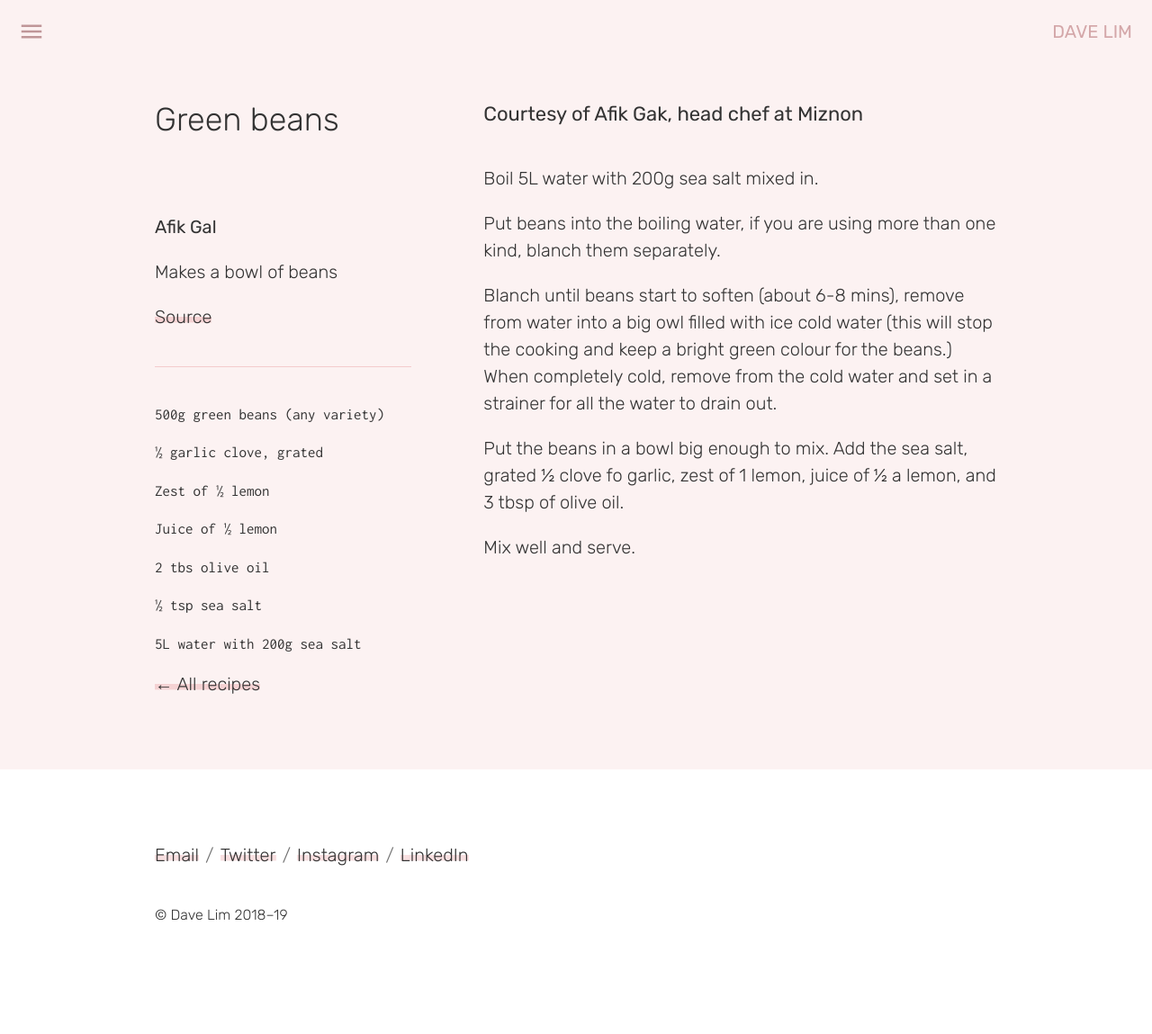
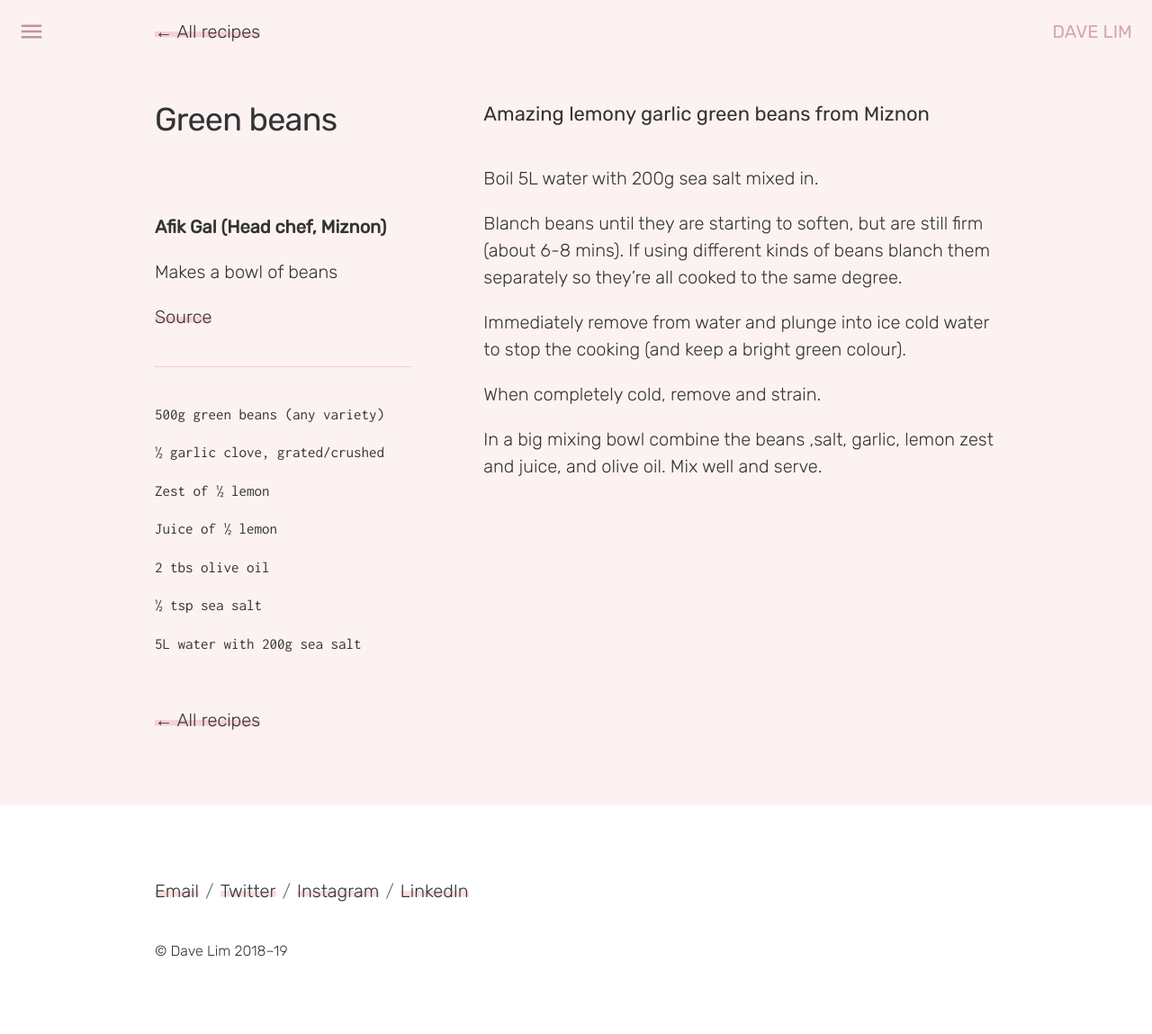
Before and after one commit to dlimiter/dlimiter.github.io, a Jekyll site: the page built from _recipes/afik-gal-green-beans.md, in a window 1280 px wide. Shown: the whole page at 90% size. Built offline with Jekyll 4.4.1, drawn with Linux system fonts in a browser that asks for light colours; before the commit the page ends 1109 px from its top, so only the background shows below that.

Commit message:
Experimets wit new recipe back link

```diff
--- a/_layouts/recipe.html
+++ b/_layouts/recipe.html
@@ -4,6 +4,9 @@
 
 <div class="container recipe">
   <section class="recipe__section recipe__meta">
+    <section class="recipe__link-header">
+      <a href="/recipes/">&larr; All recipes</a>
+    </section>
     <div class="recipe__title">
       <h1>{{ page.title }}</h1>
     </div>
--- a/_recipes/afik-gal-green-beans.md
+++ b/_recipes/afik-gal-green-beans.md
@@ -1,12 +1,12 @@
 ---
 title: Green beans
-description: Courtesy of Afik Gak, head chef at Miznon
-author: Afik Gal
+description: Amazing lemony garlic green beans from Miznon
+author: Afik Gal (Head chef, Miznon)
 source: https://www.abc.net.au/radio/melbourne/programs/drive/recipe-afik-gals-green-beans/9667302
 serves: Makes a bowl of beans
 ingredients:
 - 500g green beans (any variety)
-- ½ garlic clove, grated
+- ½ garlic clove, grated/crushed
 - Zest of ½ lemon
 - Juice of ½ lemon
 - 2 tbs olive oil
@@ -16,11 +16,10 @@
 
 Boil 5L water with 200g sea salt mixed in.
 
-Put beans into the boiling water, if you are using more than one kind, blanch them separately.
+Blanch beans until they are starting to soften, but are still firm (about 6-8 mins). If using different kinds of beans blanch them separately so they're all cooked to the same degree.
 
-Blanch until beans start to soften (about 6-8 mins), remove from water into a big owl filled with ice cold water (this will stop the cooking and keep a bright green colour for the beans.)
-When completely cold, remove from the cold water and set in a strainer for all the water to drain out.
+Immediately remove from water and plunge into ice cold water to stop the cooking (and keep a bright green colour).
 
-Put the beans in a bowl big enough to mix. Add the sea salt, grated ½ clove fo garlic, zest of 1 lemon, juice of ½ a lemon, and 3 tbsp of olive oil.
+When completely cold, remove and strain.
 
-Mix well and serve.
+In a big mixing bowl combine the beans ,salt, garlic, lemon zest and juice, and olive oil. Mix well and serve.
--- a/about.html
+++ b/about.html
@@ -7,8 +7,8 @@
   <div class="recipe__title">
     <h1>{{ page.title }}</h1>
   </div>
-  <div class="">
-    <p class="">
+  <div>
+    <p>
       Melbourne based product &amp; graphic designer and sometimes front-end developer.
     </p>
     <p>
--- a/css/style.scss
+++ b/css/style.scss
@@ -117,17 +117,18 @@
 
 h1, h2,
 .h1, .h2,  {
-  font-weight: 300;
+  font-weight: 400;
   line-height: 1.3;
+  letter-spacing: -0.02em;
 }
 
 strong {
-  font-weight: 400;
+  font-weight: 600;
 }
 
 h3, h4,
 .h3, .h4 {
-  font-weight: 300;
+  font-weight: 400;
 }
 
 .h1, .h2, .h3, .h4 {
@@ -174,7 +175,7 @@
 
 .lede {
   font-size: 1.1rem;
-  font-weight: 500;
+  font-weight: 400;
   margin-bottom: 2rem;
 }
 
@@ -189,7 +190,7 @@
 }
 
 .resumeitem__heading {
-  font-weight: 500;
+  font-weight: 600;
   font-size: 1.1rem;
 }
 
@@ -239,6 +240,12 @@
   &.recipe {
     @media only screen and (min-width: 80em) {
       grid-template-columns: 1fr 2fr ;
+    }
+    .recipe__link-header {
+      @media only screen and (min-width: 80em) {
+        position: absolute;
+        top: 1em;
+      }
     }
     .recipe__title {
       @media only screen and (min-width: 80em) {
@@ -431,3 +438,7 @@
   padding: 0 0.1rem;
   font-weight: 300;
 }
+
+.recipe__footer {
+  margin-top: 2em;
+}
```
